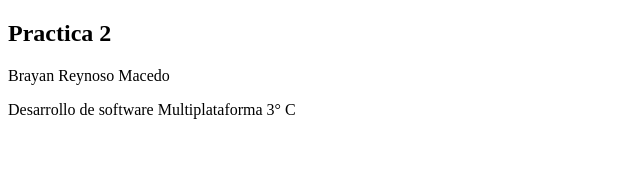
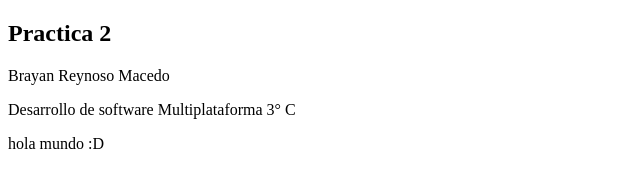
Before and after one commit to BrayanReynoso/practica2, a plain HTML site: page index.html in a window 1280 px wide. Shown: the whole page, without its empty margins (0-640 px from the left). Drawn offline with Linux system fonts and the light colour scheme.

Commit message:
Update index.html

```diff
--- a/index.html
+++ b/index.html
@@ -12,5 +12,6 @@
     <p>Desarrollo de software Multiplataforma
        3° C
     </p>
+    <p> hola mundo :D</p>
 </body>
 </html>
```
